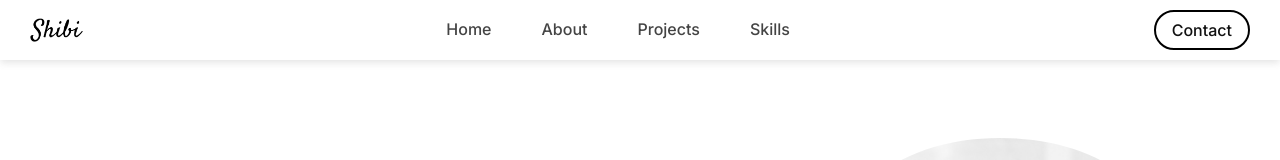
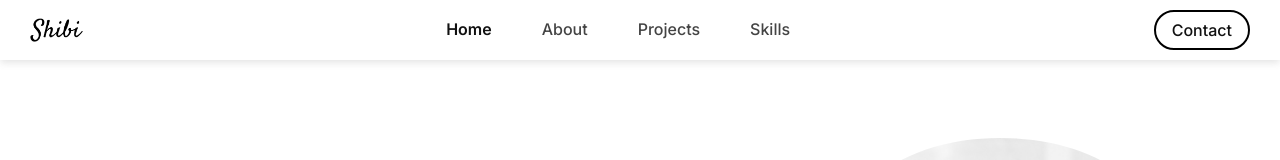
Before and after one commit to Shibi404/portfolio, a React (Vite) app: page / in a window 1280 px wide. Shown: the top 160 px of the page. Built offline with nearby package versions, Linux system fonts and the light colour scheme.

Commit message:
Portfolio: Make Active Page Navbar Link Bold

```diff
--- a/src/components/Navbar.jsx
+++ b/src/components/Navbar.jsx
@@ -1,11 +1,12 @@
 import React, { useState } from 'react';
-import { useNavigate, Link } from 'react-router-dom';
+import { useNavigate, Link, useLocation } from 'react-router-dom';
 import '../styles/navbar.css';
 import logo from '../images/Logo.png';
 
 function Navbar() {
   const [isOpen, setIsOpen] = useState(false);
   const navigate = useNavigate();
+  const location = useLocation();
 
   const closeMenuAndNavigate = (path) => {
     setIsOpen(false);
@@ -45,16 +46,19 @@ function Navbar() {
         </label>
 
         <ul className={`nav-links ${isOpen ? 'active' : ''}`}>
-          <li className='nav-links-item'>
+          <li className={`nav-links-item ${location.pathname === '/' ? 'active-link' : ''}`}>
             <Link to="/" onClick={() => closeMenuAndNavigate('/')}>Home</Link>
           </li>
-          <li className='nav-links-item'>
+
+          <li className={`nav-links-item ${location.pathname === '/about' ? 'active-link' : ''}`}>
             <Link to="/about" onClick={() => closeMenuAndNavigate('/about')}>About</Link>
           </li>
-          <li className='nav-links-item'>
+
+          <li className={`nav-links-item ${location.pathname === '/projects' ? 'active-link' : ''}`}>
             <Link to="/projects" onClick={() => closeMenuAndNavigate('/projects')}>Projects</Link>
           </li>
-          <li className='nav-links-item'>
+
+          <li className={`nav-links-item ${location.pathname === '/skills' ? 'active-link' : ''}`}>
             <Link to="/skills" onClick={() => closeMenuAndNavigate('/skills')}>Skills</Link>
           </li>
         </ul>
--- a/src/styles/navbar.css
+++ b/src/styles/navbar.css
@@ -67,6 +67,11 @@ nav {
 
 .hamburger {
     display: none;
+}
+
+.active-link a{
+    color: var(--color-primary);
+    font-weight: 600;
 }
 
 @media screen and (max-width: 1024px) {
```
